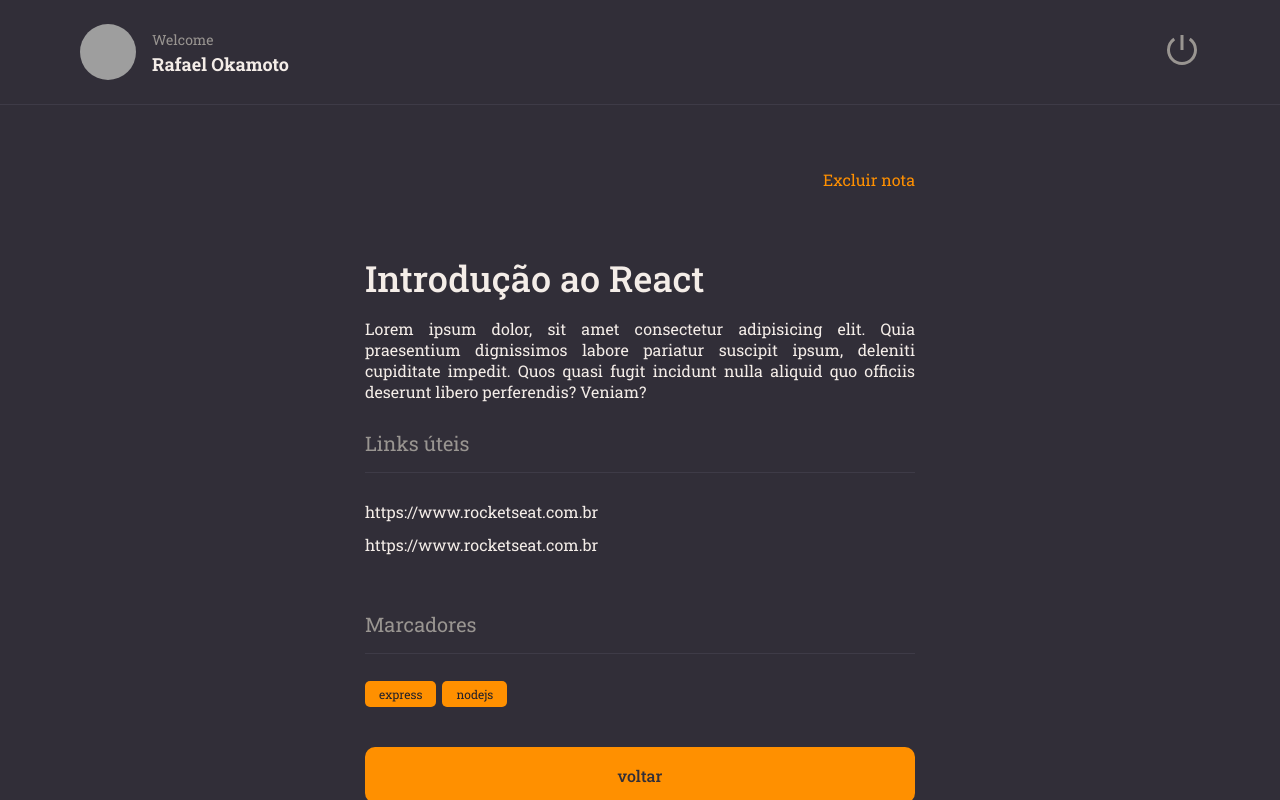
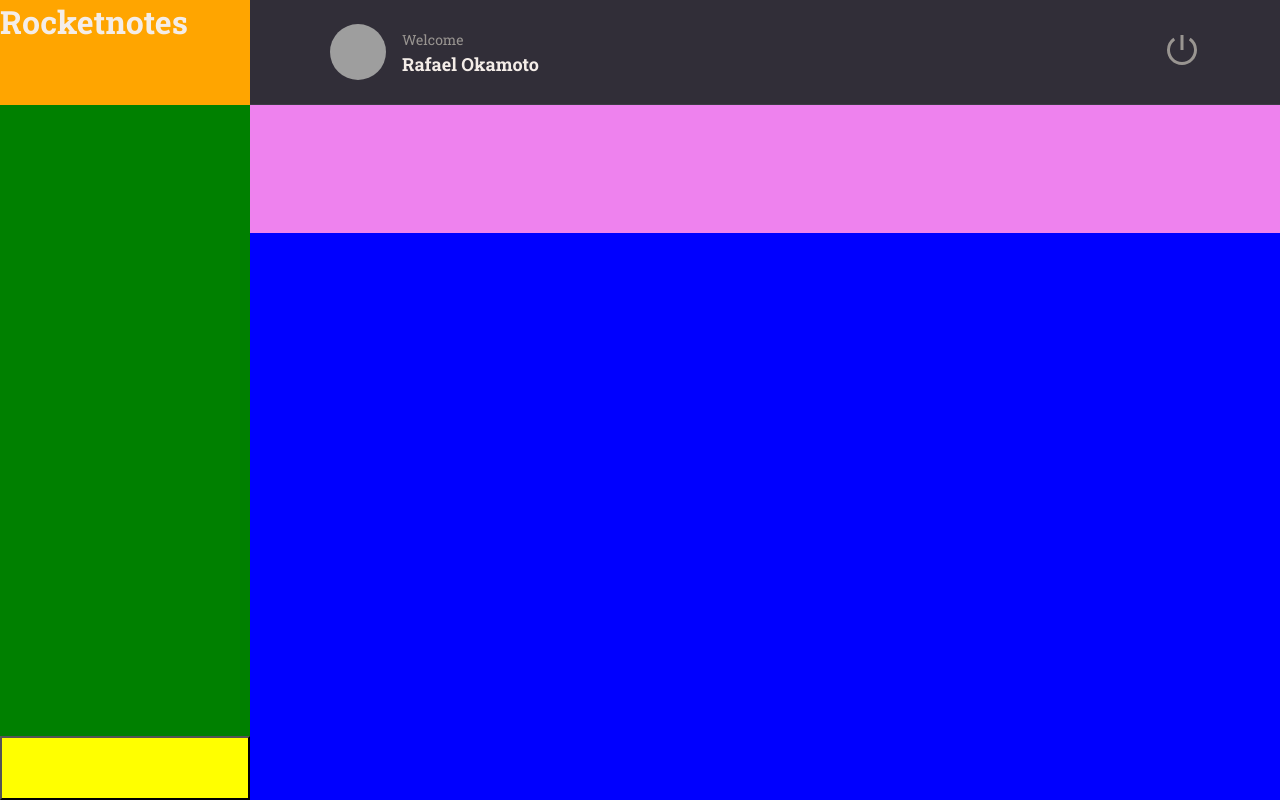
Before and after one commit to RafaelOkamoto182/Rocketnotes, a React (Vite) app: page / in a window 1280 px wide. Built offline with nearby package versions, Linux system fonts and the light colour scheme; grey boxes are pictures that could not be loaded.

Commit message:
criacao da pagina home e divisao em grid. (cada area está com uma cor, bem legal pra entender grid)

```diff
--- a/src/main.jsx
+++ b/src/main.jsx
@@ -5,13 +5,14 @@
 import theme from './styles/theme'
 import GlobalStyles from './styles/global'
 
-import { Details } from './pages/Details'
+//import { Details } from './pages/Details'
+import { Home } from './pages/Home'
 
 ReactDOM.createRoot(document.getElementById('root')).render(
   <React.StrictMode>
     <ThemeProvider theme={theme}>
       <GlobalStyles />
-      <Details />
+      <Home />
     </ThemeProvider>
   </React.StrictMode>,
 )
--- /dev/null
+++ b/src/pages/Home/index.jsx
@@ -0,0 +1,32 @@
+import { Container, Brand, Menu, Search, Content, NewNote } from './styles'
+
+import { Header } from '../../components/Header'
+
+export function Home() {
+    return (
+        <Container>
+            <Brand>
+                <h1>Rocketnotes</h1>
+            </Brand>
+
+            <Header />
+
+            <Menu>
+            </Menu>
+
+            <Search>
+            </Search>
+
+            <Content>
+
+            </Content>
+
+            <NewNote>
+
+            </NewNote>
+
+        </Container>
+
+
+    )
+}
--- /dev/null
+++ b/src/pages/Home/styles.js
@@ -0,0 +1,43 @@
+import styled from 'styled-components'
+
+export const Container = styled.div`
+    width: 100%;
+    height: 100vh;
+
+    display: grid;
+    grid-template-columns: 250px auto;
+    grid-template-rows: 105px 128px auto 64px;
+    grid-template-areas:
+    "brand header"
+    "menu search"
+    "menu content"
+    "newnote content";
+
+    background-color: ${({ theme }) => theme.COLORS.BACKGROUND_800};
+
+`
+
+export const Brand = styled.div`
+    grid-area: brand;
+    background-color: orange;
+`
+
+export const Menu = styled.ul`
+    grid-area: menu;
+    background-color: green;
+`
+
+export const Search = styled.div`
+    grid-area: search;
+    background-color: violet;
+`
+
+export const Content = styled.div`
+    grid-area: content;
+    background-color: blue;
+`
+
+export const NewNote = styled.button`
+    grid-area: newnote;
+    background-color: yellow;
+`
```
